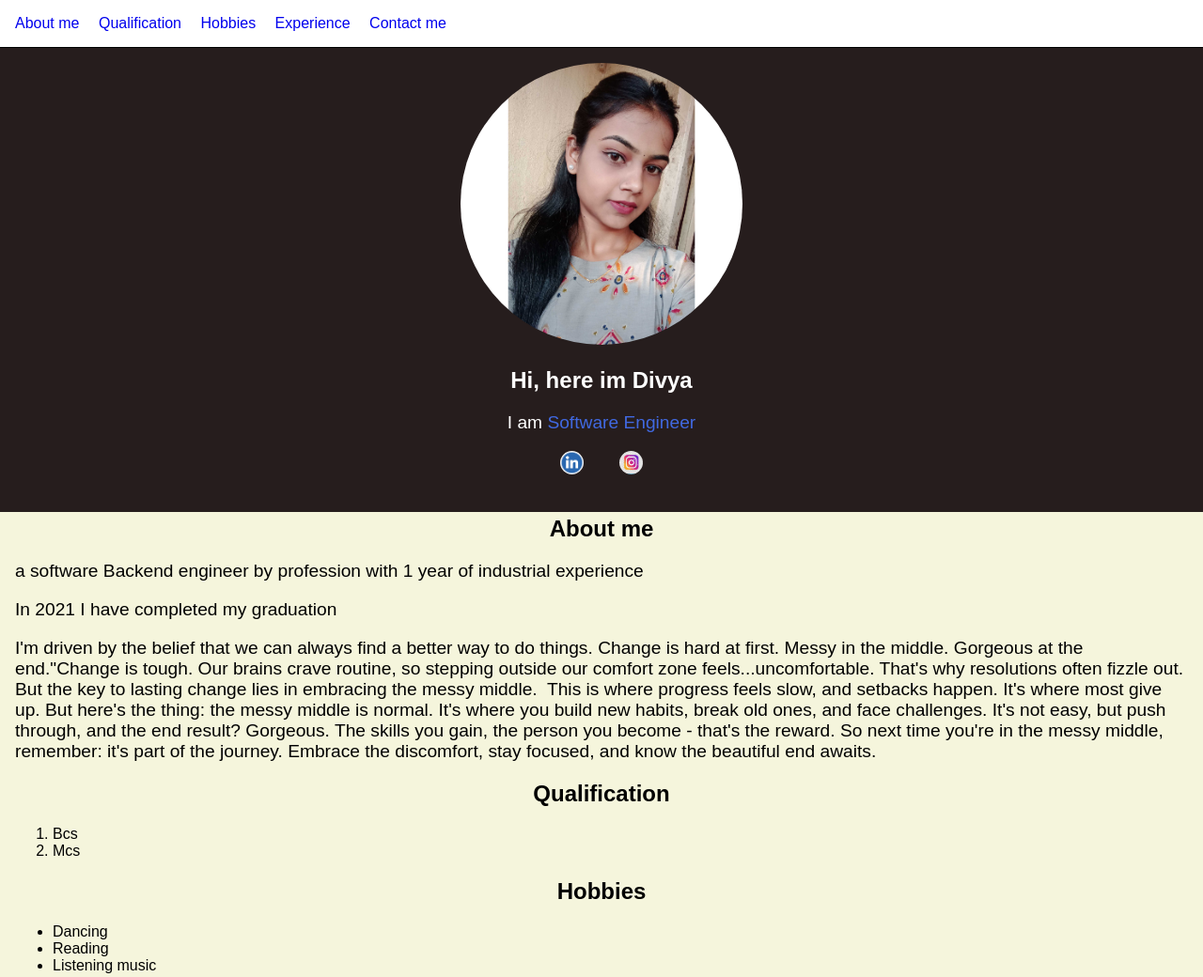
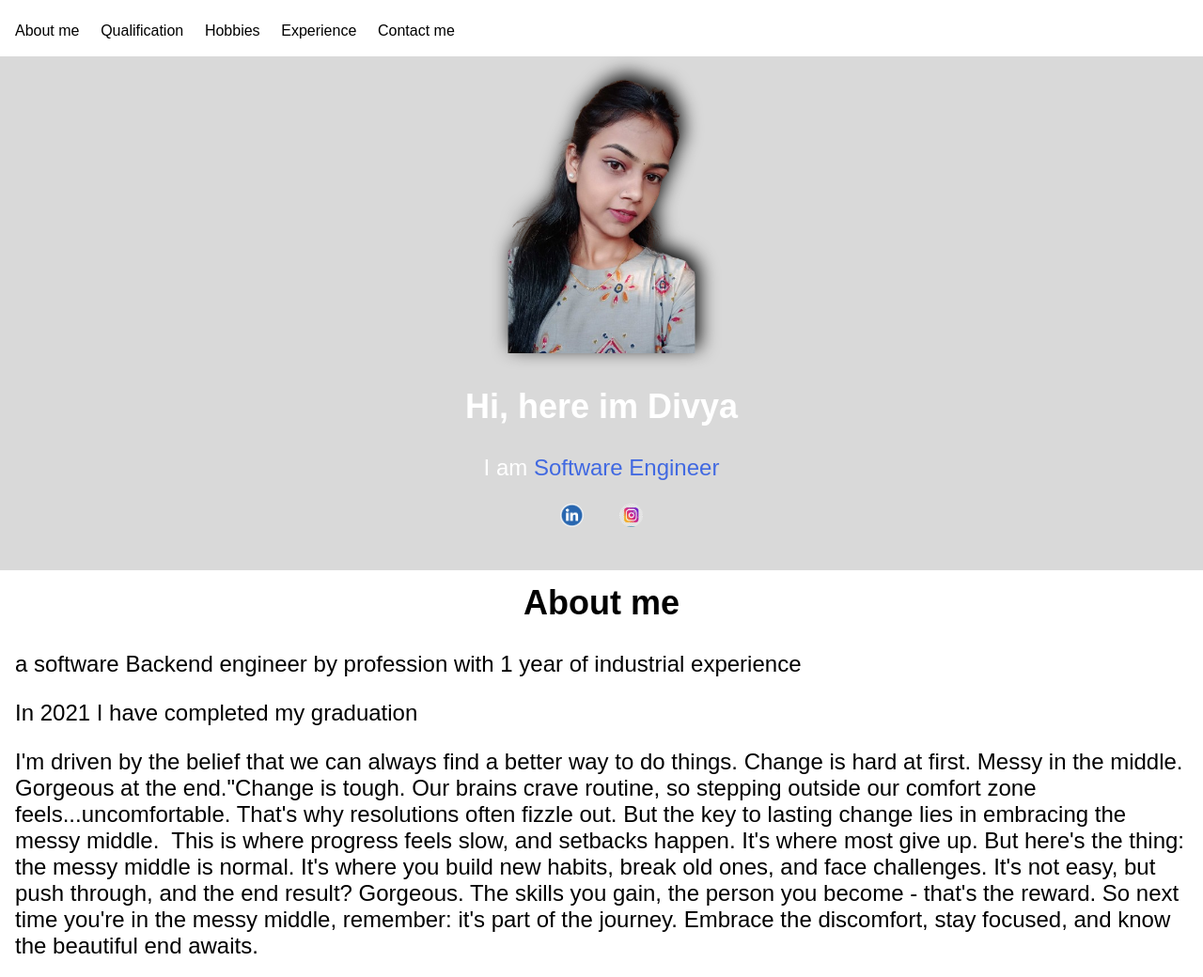
Before and after one commit to divyajadhav2000/javascript_practice, a plain HTML site: page index.html in a window 1280 px wide. Shown: the top 1040 px of the page at 94% size. Drawn offline with Linux system fonts and the light colour scheme.

Commit message:
changed dark theme with shadow in img

```diff
--- a/index.html
+++ b/index.html
@@ -35,7 +35,7 @@
     <main class="container">
 
         <article class="intro">
-            <img id="profile_img" src="assets/images/divya.jpg" alt="Image">
+            <img id="profile_img" src="assets/images/divya.png" alt="Image">
             <h1>Hi, here im Divya</h1>
             <p>I am <span id="dynamic-text" class="dynamic-text-color">Software Engineer</span></p>
 
--- a/styles.css
+++ b/styles.css
@@ -2,7 +2,7 @@
     box-sizing: border-box;
 }
 
-html {
+:root {
     scroll-behavior: smooth;
 }
 
@@ -15,13 +15,14 @@ header {
     padding: 16px;
     position: sticky;
     top: 0;
-    background-color: hsl(0, 0%, 100%);
-    border-bottom: 1px solid black;
-
+    background: var(--background-color);
+    z-index: 1;
 }
 
 nav a {
     text-decoration: none;
+    color: inherit;
+    font-size: var(--font-size-regular);
 }
 
 header nav > a {
@@ -32,12 +33,13 @@ header nav > a:last-child {
     margin-right: revert;
 }
 
-header nav > a:hover {
-    text-decoration: underline;
+header nav > a:hover,
+nav a:visited:hover {
+    color: var(--secondary-color);
 }
 
 header nav > a:visited {
-    color: royalblue;
+    color: inherit;
 }
 
 footer{
@@ -57,7 +59,7 @@ footer{
 .intro{
     margin: -16px;
     padding: 16px;
-    background-color: #261d1d;
+    background-color: var(--intro-color);
     color: white;
     text-align: center;
 }
@@ -66,7 +68,8 @@ footer{
     height: 300px;
     width: 300px;
     border-radius: 16px;
-    border-radius: 50%;
+    /* border-radius: 50%; */
+    filter: drop-shadow(4px -6px 10px black);
 }
 
 .social_links img{
@@ -94,7 +97,6 @@ table {
   }
 
 
-p { font-size: 1.2rem;}
 
 .dynamic-text-color {
     color: royalblue;
@@ -122,6 +124,7 @@ form#contact{
 #contact label{
     display: block;
     font-weight: 600;
+    font-size: var(--font-size-regular);
 }
 
 #contact input, #contact textarea, #contact button{
@@ -148,9 +151,11 @@ section.menu {
     }
     #menu-button{
         display: block;
-        background: transparent;
         border-radius: 8px;
         margin-left: auto;
+        background: var(--background-color);
+        color: var(--text-color);
+        border-color: var(--text-color);
     }
     section.menu {
         display: revert;
@@ -159,8 +164,8 @@ section.menu {
         overflow: hidden;
         position: fixed;
         top: 0;
-        z-index: 1;
-        background: hsl(0, 0%, 100%);
+        z-index: 2;
+        background: var(--background-color);
         transition: height 0.8s ease-in-out;
     }
     section.menu ul {
@@ -170,13 +175,20 @@ section.menu {
         margin-bottom: 16px;
         font-size: 1.5rem;
     }
+    section.menu nav {
+        margin-top: 48px;
+    }
+    section.menu nav a {
+        font-size: var(--font-size-large);
+    }
     #close-menu {
         position: absolute;
         right: 16px;
         top: 16px;
         background: transparent;
-        font-size: x-large;
+        font-size: var(--font-size-xl);
         border: none;
+        color: var(--text-color);
     }
     form#contact{
         margin: 1px;
@@ -191,18 +203,27 @@ section.menu {
 
 
 :root {
-    --background-color: beige;
-    --text-color: hsl(0, 0%, 0%)
+    --background-color: hsl(240deg, 80%, 100%);
+    --secondary-color: hsl(225, 85%, 57%);
+    --text-color: hsl(0, 0%, 0%);
+    --intro-color: hsl(0, 0%, 85%);
+
+    --font-size-small: 0.5rem;
+    --font-size-regular: 1rem;
+    --font-size-large: 1.5rem;
+    --font-size-xl: 2rem;
 }
 
 body {
     background-color: var(--background-color);
     color: var(--text-color);
+    font-size: var(--font-size-large);
 }
 
 @media (prefers-color-scheme: dark) {
     body{
         --background-color: black;
-        --text-color: hsl(0, 0%, 100%)
+        --text-color: hsl(240deg, 95%, 100%);
+        --intro-color: hsl(0, 0%, 18%);
     }
 }
```
Also changed, not shown: assets/images/divya.png (added).
